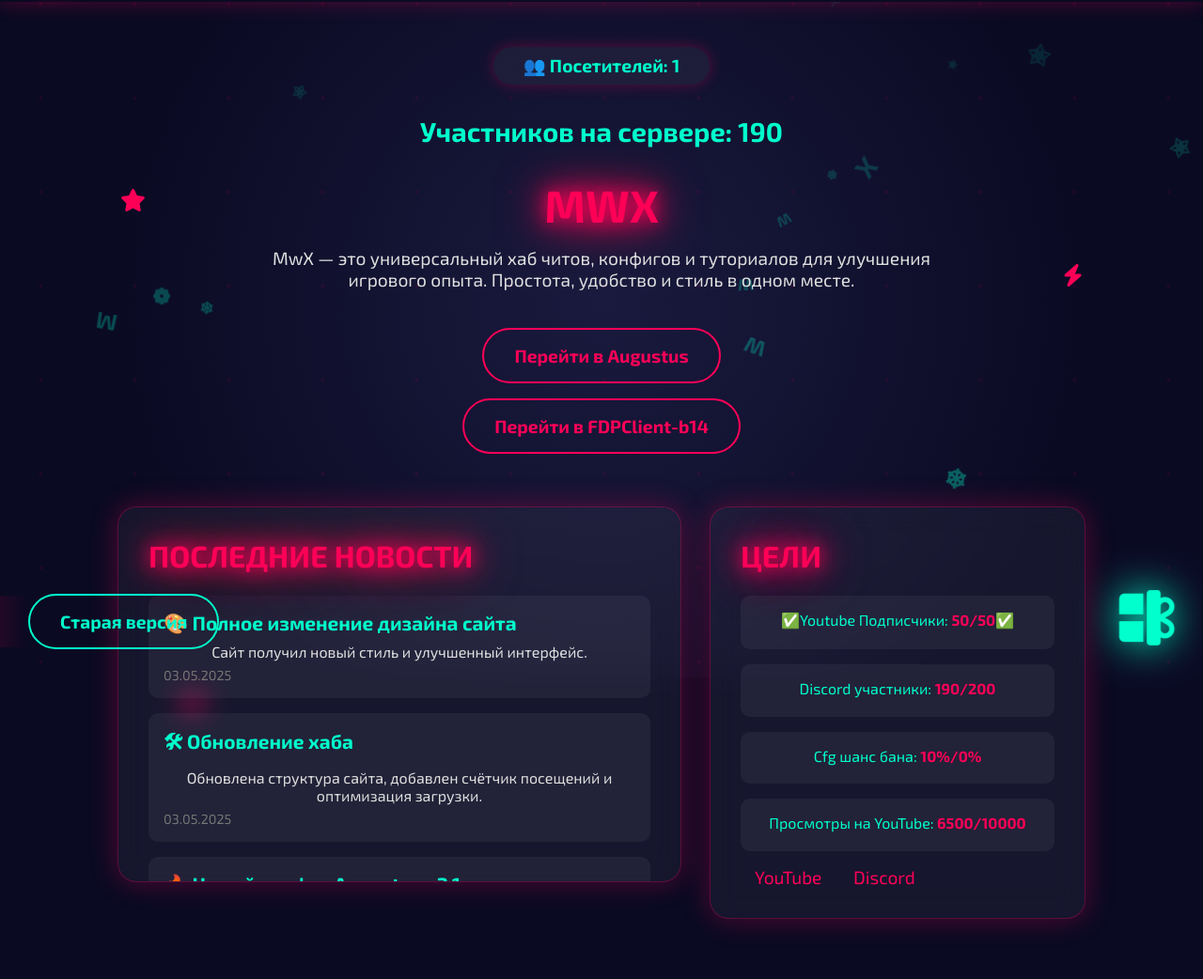
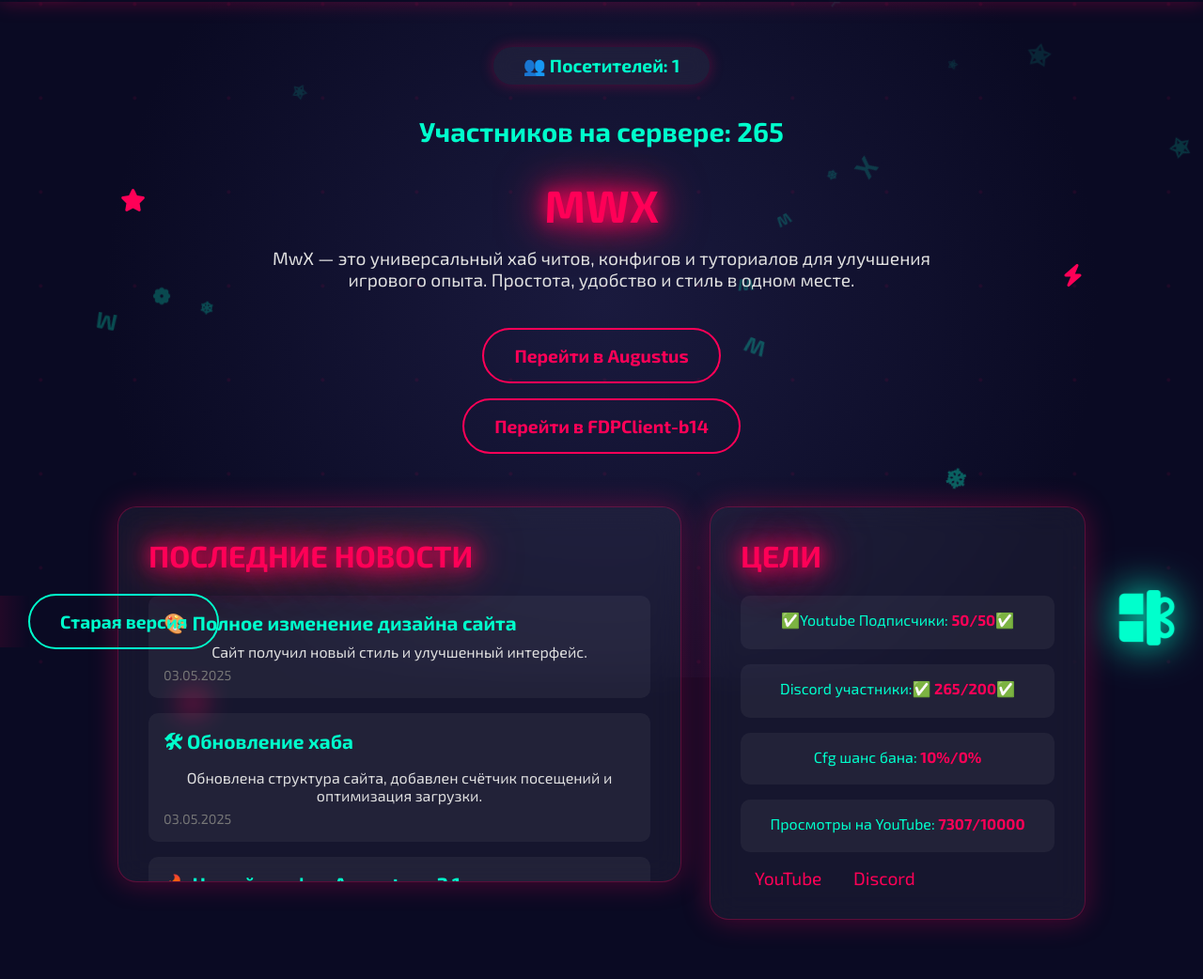
Before and after one commit to MwHvh/CheatForBW, a plain HTML site: page index.html in a window 1280 px wide. Shown: the part 79-1121 px from the top of the page at 94% size. Drawn offline with Linux system fonts and the light colour scheme.

Commit message:
Update index.html

```diff
--- a/index.html
+++ b/index.html
@@ -954,7 +954,8 @@
     <div class="visitor-counter" id="visitorCounter">
       👥 Посетителей: <span id="visitorCount">...</span>
     </div>
-    <h2>Участников на сервере: 190</h2>
+    <h2>Участников на сервере: 265
+    </h2>
     <h1 class="neon-glow">MwX</h1>
     <p>MwX — это универсальный хаб читов, конфигов и туториалов для улучшения игрового опыта. Простота, удобство и стиль в одном месте.</p>
     <button class="btn" onclick="window.location.href='augustnew.html'">Перейти в Augustus</button>
@@ -1002,13 +1003,13 @@
           <p>✅Youtube Подписчики: <span>50/50</span>✅</p>
         </div>
         <div class="goal-item">
-          <p>Discord участники: <span>190/200</span></p>
+          <p>Discord участники:✅ <span>265/200</span>✅</p>
         </div>
         <div class="goal-item">
           <p>Cfg шанс бана: <span>10%/0%</span></p>
         </div>
         <div class="goal-item">
-          <p>Просмотры на YouTube: <span>6500/10000</span></p>
+          <p>Просмотры на YouTube: <span>7307/10000</span></p>
         </div>
         <div class="goal-links">
           <a href="https://www.youtube.com/@MwX_LLC" target="_blank">YouTube</a>
```
